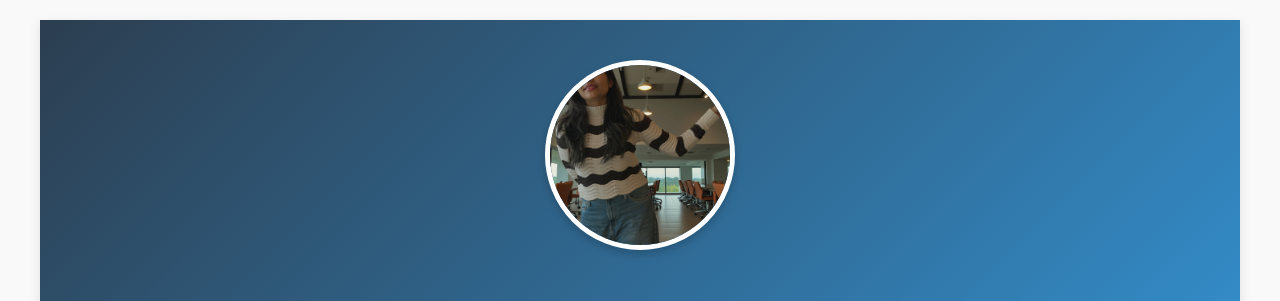
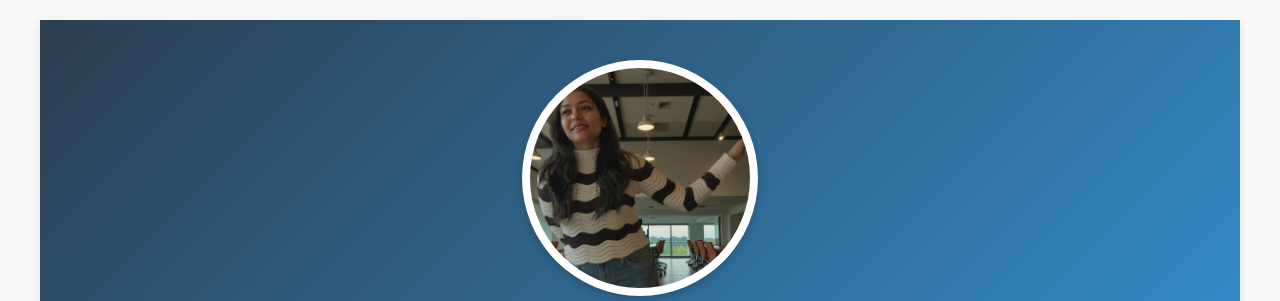
Before and after one commit to jayashree0475/Jayashree-Harinath, a plain HTML site: page index.html in a window 1280 px wide. Shown: the top 301 px of the page. Drawn offline with Linux system fonts and the light colour scheme.

Commit message:
Update index.html

```diff
--- a/index.html
+++ b/index.html
@@ -3,7 +3,7 @@
 <head>
     <meta charset="UTF-8">
     <meta name="viewport" content="width=device-width, initial-scale=1.0">
-    <title>Jayashree Harinath | Software Developer Portfolio</title>
+    <title>Jayashree Harinath | Python Backend Developer</title>
     <style>
         :root {
             --primary: #2c3e50;
@@ -37,16 +37,25 @@
             border-radius: 0 0 20px 20px;
             margin-bottom: 30px;
             box-shadow: 0 4px 12px rgba(0,0,0,0.1);
+            position: relative;
+        }
+
+        .profile-container {
+            width: 220px;
+            height: 220px;
+            margin: 0 auto 25px;
+            border-radius: 50%;
+            padding: 8px;
+            background: white;
+            box-shadow: 0 4px 8px rgba(0,0,0,0.2);
         }
 
         .profile-img {
-            width: 180px;
-            height: 180px;
+            width: 100%;
+            height: 100%;
             border-radius: 50%;
             object-fit: cover;
-            border: 5px solid white;
-            box-shadow: 0 4px 8px rgba(0,0,0,0.2);
-            margin-bottom: 20px;
+            object-position: top center;
         }
 
         h1 {
@@ -58,12 +67,14 @@
             font-size: 1.2rem;
             opacity: 0.9;
             margin-bottom: 20px;
+            font-weight: 500;
         }
 
         .intro {
             max-width: 800px;
             margin: 0 auto;
             font-size: 1.1rem;
+            line-height: 1.8;
         }
 
         section {
@@ -188,9 +199,9 @@
                 padding: 30px 0;
             }
 
-            .profile-img {
-                width: 150px;
-                height: 150px;
+            .profile-container {
+                width: 180px;
+                height: 180px;
             }
 
             h1 {
@@ -210,7 +221,9 @@
 <body>
     <div class="container">
         <header>
-            <img src="My_Photo.jpg" alt="Jayashree Harinath" class="profile-img">
+            <div class="profile-container">
+                <img src="My_Photo.jpg" alt="Jayashree Harinath" class="profile-img">
+            </div>
             <h1>Jayashree Harinath</h1>
             <p class="tagline">Python Backend Developer | AI Enthusiast</p>
             <p class="intro">
```
